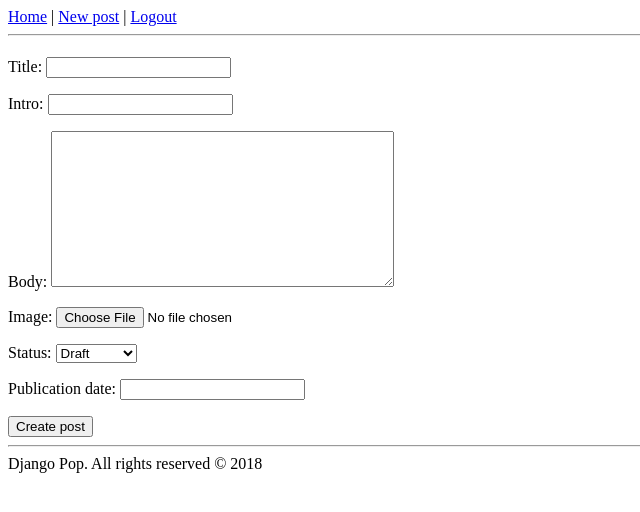
After one commit to MMartinOrtu/wordplease, a Django app: page /new-post in a window 1280 px wide. The commit adds this page. Shown: the top 512 px of the page, without its empty margins (0-640 px from the left). Run offline with Django 3.2, Linux system fonts and the light colour scheme; the visitor is signed in with stand-in values (Sample User, id 1).

Commit message:
Creo formulario de nuevo post con autenticación

```diff
--- /dev/null
+++ b/posts/forms.py
@@ -0,0 +1,10 @@
+from django import forms
+
+from posts.models import Post
+
+
+class NewPostForm(forms.ModelForm):
+
+    class Meta:
+        model = Post
+        fields = ['title', 'intro', 'body', 'image', 'status', 'publication_date']
--- /dev/null
+++ b/posts/templates/posts/new_post.html
@@ -0,0 +1,16 @@
+{% extends "base.html" %}
+
+{% block 'head_title' %} New post {% endblock %}
+
+{% block 'main_title' %} New post {% endblock %}
+
+{% block main_body %}
+
+   <form method="post"novalidate enctype="multipart/form-data">
+    {% csrf_token %}
+    {{form.as_p}}
+    <button type="submit">Create post</button>
+   </form>
+
+
+{% endblock %}
--- a/posts/views.py
+++ b/posts/views.py
@@ -1,6 +1,9 @@
+from django.contrib import messages
+from django.contrib.auth.decorators import login_required
 from django.http import HttpResponse
 from django.shortcuts import render
 
+from posts.forms import NewPostForm
 from posts.models import Post
 
 
@@ -18,3 +21,18 @@
         return render(request, 'posts/post_detail.html', context)
     except Post.DoesNotExist:
         return HttpResponse('Post not found', status=404)
+
+
+@login_required
+def new_post(request):
+
+    if request.method == 'POST':
+        new_post = Post(owner=request.user)
+        form = NewPostForm(request.POST, request.FILES, instance=new_post)
+        if form.is_valid():
+            new_post = form.save()
+            messages.success(request, 'Post {0} created successfully!'.format(new_post.name))
+            form = NewPostForm()
+    else:
+        form = NewPostForm()
+    return render(request, 'posts/new_post.html', {'form': form})
--- a/project/settings.py
+++ b/project/settings.py
@@ -124,3 +124,6 @@ STATIC_URL = '/static/'
 
 MEDIA_ROOT = os.path.join(BASE_DIR, 'media')
 MEDIA_URL = '/uploads/'
+
+# Login URL
+LOGIN_URL = "login"
--- a/project/urls.py
+++ b/project/urls.py
@@ -18,11 +18,12 @@ from django.conf.urls.static import static
 from django.contrib import admin
 from django.urls import path
 
-from posts.views import home, post_detail
+from posts.views import home, post_detail, new_post
 from users.views import login, logout, signup
 urlpatterns = [
     path('admin/', admin.site.urls),
     path('blogs/<str:username>/<int:post_pk>', post_detail, name="post_detail"),
+    path('new-post', new_post, name="new-post"),
     path('login', login, name="login"),
     path('logout', logout, name="logout"),
     path('signup', signup, name='signup'),
--- a/ui/templates/base.html
+++ b/ui/templates/base.html
@@ -6,11 +6,12 @@
 </head>
 <body>
     <nav>
-        <a href="{% url 'home' %}">Home</a>
+        <a href="{% url 'home' %}">Home</a> |
         {% if not user.is_authenticated %}
-            <a href="{% url 'login' %}">Login</a>
-            <a href="{% url 'signup' %}">Sign Up</a>|
+            <a href="{% url 'login' %}">Login</a> |
+            <a href="{% url 'signup' %}">Sign Up</a> |
         {% else %}
+            <a href="{% url 'new-post' %}">New post</a> |
             <a href="{% url 'logout' %}">Logout</a>
         {% endif %}
     </nav>
--- a/users/views.py
+++ b/users/views.py
@@ -16,7 +16,8 @@ def login(request):
             messages.error(request, 'Wrong username or password')
         else:
             login_user_in_django(request, user)
-            return redirect('home')
+            welcome_url = request.GET.get('next', 'home')
+            return redirect(welcome_url)
     return render(request, 'users/login.html')
 
 
```
